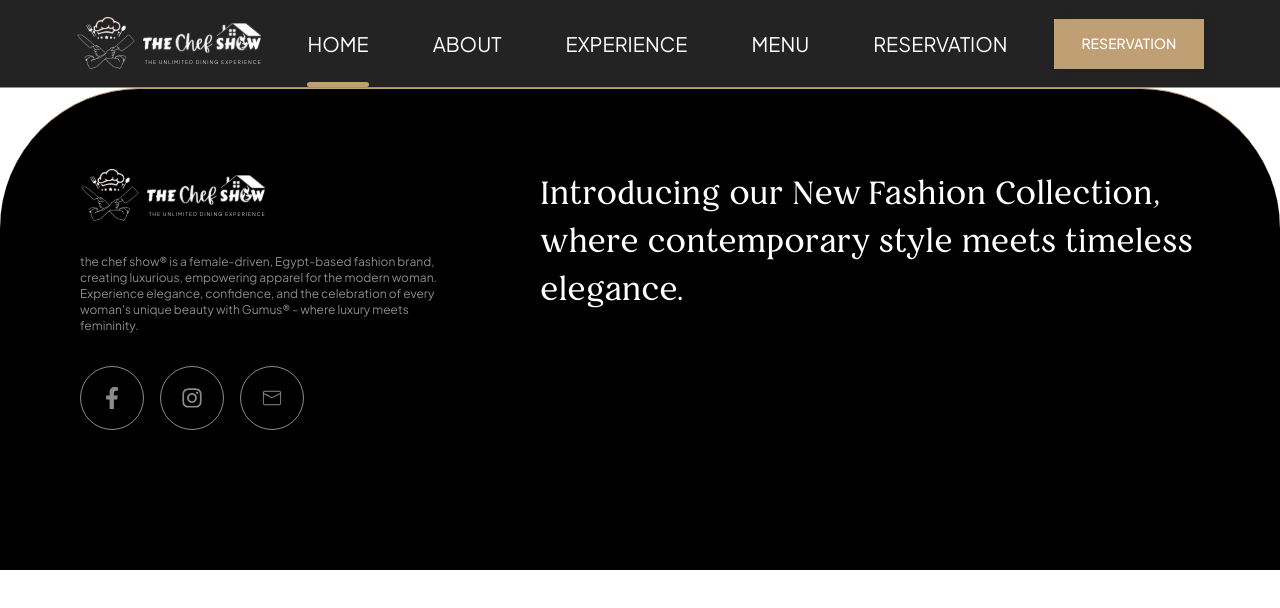
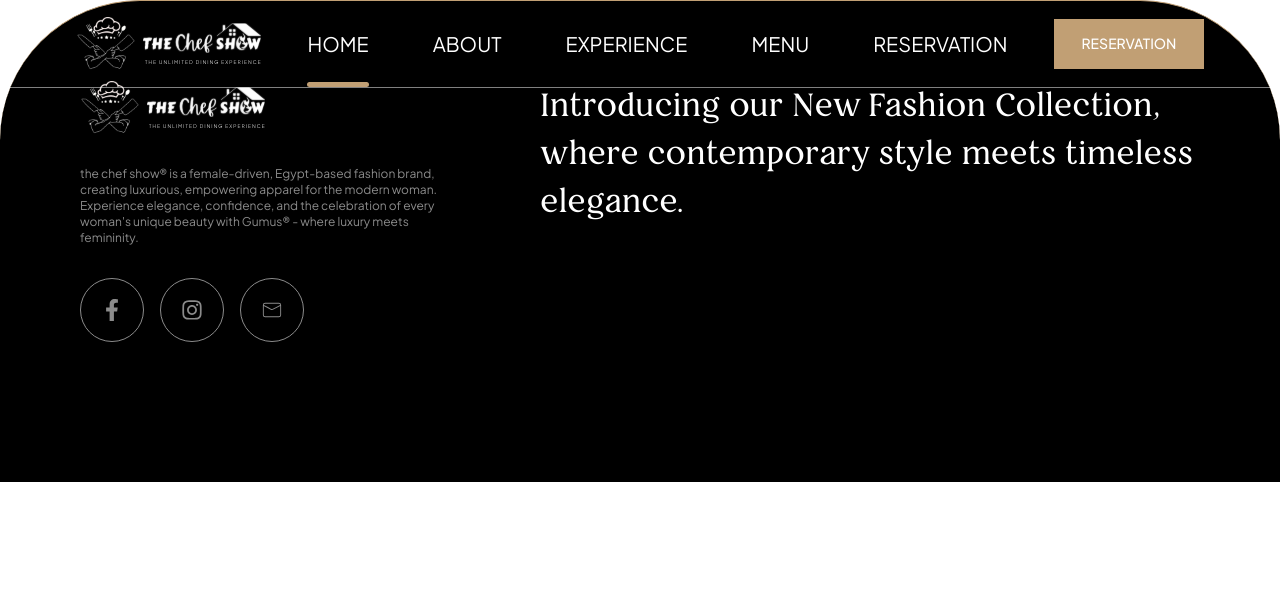
Before and after one commit to Safeya-Yasien/the-chef-show, a React (Vite) app: page / in a window 1280 px wide. Shown: the top 608 px of the page. Built offline with nearby package versions, Linux system fonts and the light colour scheme.

Commit message:
update Navbar.tsx

```diff
--- a/src/components/shared/navbar/Navbar.tsx
+++ b/src/components/shared/navbar/Navbar.tsx
@@ -38,7 +38,8 @@ export function Navbar() {
   const [isMenuOpen, setIsMenuOpen] = useState(false);
 
   return (
-    <header className="border-b-[0.5px] border-b-[#FFFFFF80] bg-[#232323] h-[88px]">
+    // <header className="border-b-[0.5px] border-b-[#FFFFFF80] bg-[#232323] h-[88px]">
+    <header className="border-b-[0.5px] border-b-[#FFFFFF80] bg-transparent absolute top-0 left-0 w-full z-50 h-[88px] ">
       <nav className="w-full h-full z-20 top-0 start-0 px-4 xl:px-[60px]">
         <div className="flex flex-wrap items-center justify-between mx-auto px-4 h-full">
           {/* logo */}
@@ -94,7 +95,7 @@ export function Navbar() {
             id="navbar-sticky"
           >
             {/* links */}
-            <ul className="flex flex-col xl:flex-row gap-4 absolute top-[88px] xl:top-auto left-0 xl:left-auto p-6 xl:p-0 bg-[#232323] xl:relative xl:gap-[64px] items-center w-full xl:w-auto xl:h-full">
+            <ul className="flex flex-col xl:flex-row gap-4 absolute top-[88px] xl:top-auto left-0 xl:left-auto p-6 xl:p-0 bg-[#232323] xl:bg-transparent xl:relative xl:gap-[64px] items-center w-full xl:w-auto xl:h-full">
               {navLinks.map((link) => (
                 <li key={link.to} className="w-full xl:w-auto h-full">
                   <NavLink to={link.to}>{link.label}</NavLink>
```
